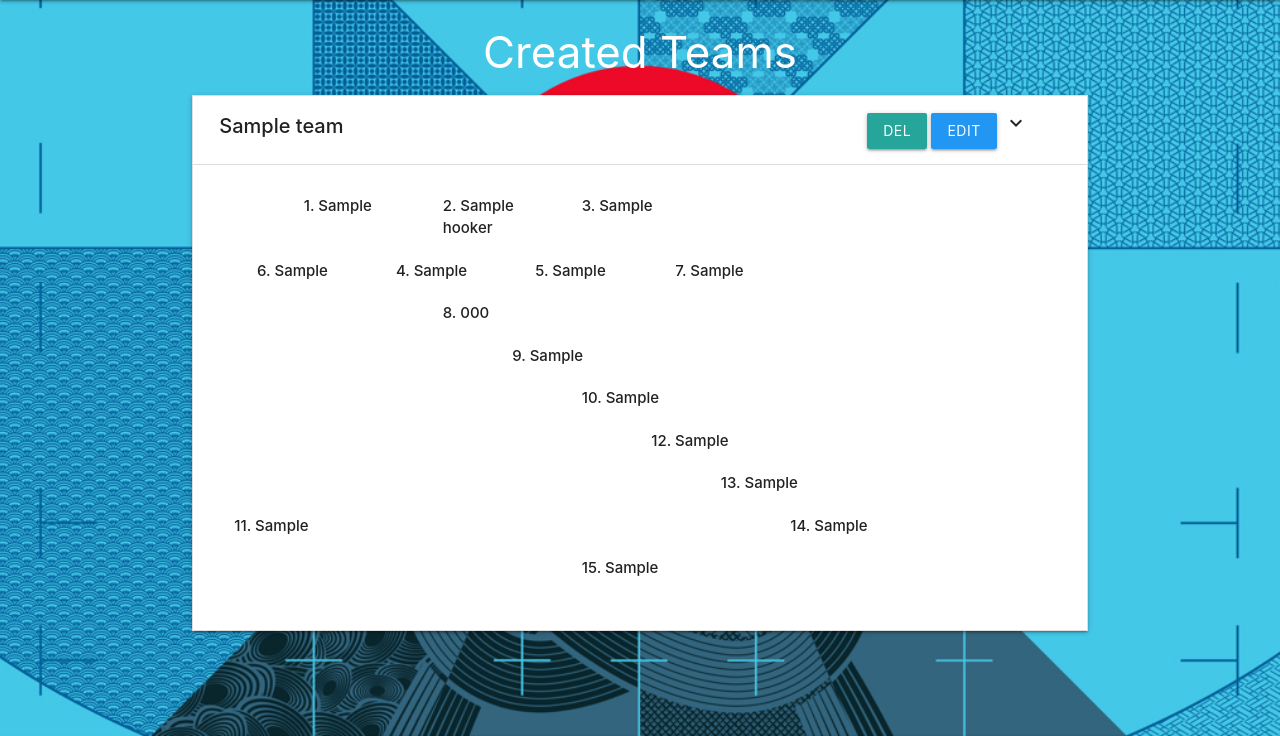
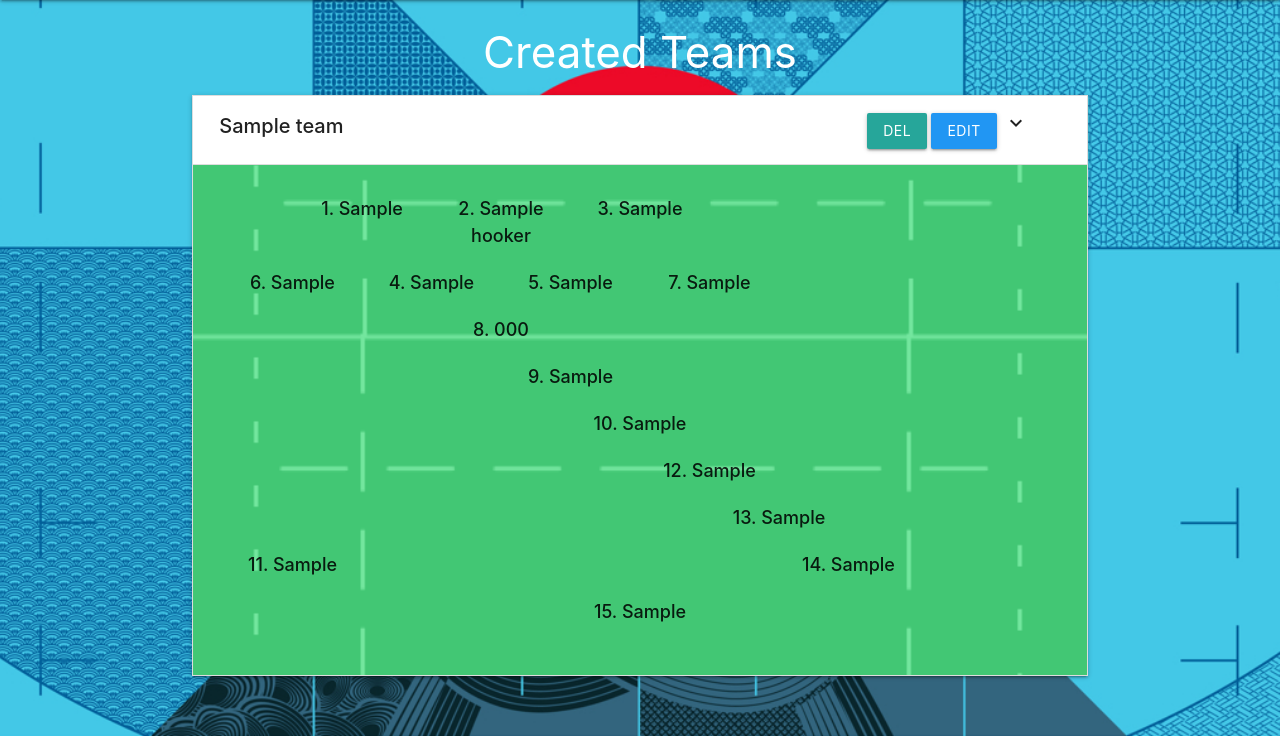
Before and after one commit to StephenWhittington/rugby-world-xv, a Flask app: page / in a window 1280 px wide, after a click that opens the changed part. Shown: the part 64-800 px from the top of the page. Run offline with Flask 2, Linux system fonts and the light colour scheme; a database or web service that is not in the repository returns one stand-in record (values such as "Sample title"); some libraries are stand-ins or nearby versions.

Commit message:
added a background image for collapsible body element and added more styling

```diff
--- a/static/css/style.css
+++ b/static/css/style.css
@@ -8,6 +8,21 @@
     align-items: center;
     position: relative;
     justify-content: center;
+}
+
+.collapsible-body {
+    background: url("../images/rugby_pitch.png") center center fixed;
+    -webkit-background-size: cover;
+    -moz-background-size: cover;
+    -o-background-size: cover;
+    background-size: cover;
+    align-items: center;
+    position: relative;
+    justify-content: center;
+}
+
+.list_size {
+    font-size: 18px;
 }
 
 .select-wrapper {
--- a/templates/manageteam.html
+++ b/templates/manageteam.html
@@ -15,67 +15,67 @@
                 </div>
             </div>
             <div class="collapsible-body">
-                <ul>
+                <ul class="center-align list_size">
                     <div class="row">
-                        <div class="col s2 offset-s1">
+                        <div class="col s12 col m2 offset-m1">
                             <li><strong>1. {{team.loose_head_prop}}</strong></li>
                         </div>
-                        <div class="col s2">
+                        <div class="col s12 col m2">
                             <li><strong>2. {{team.hooker}}</strong></li>
                         </div>
-                        <div class="col s2">
+                        <div class="col s12 col m2">
                             <li><strong>3. {{team.tight_head_prop}}</strong></li>
                         </div>
                     </div>
-                    <div class="row center-align">
-                        <div class="col s2">
+                    <div class="row">
+                        <div class="col s12 col m2">
                             <li><strong>6. {{team.blind_side_flanker}}</strong></li>
                         </div>
-                        <div class="col s2">
+                        <div class="col s12 col m2">
                             <li><strong>4. {{team.second_row}}</strong></li>
                         </div>
-                        <div class="col s2">
+                        <div class="col s12 col m2">
                             <li><strong>5. {{team.second_row_2}}</strong></li>
                         </div>
-                        <div class="col s2">
+                        <div class="col s12 col m2">
                             <li><strong>7. {{team.open_side_flanker}}</strong></li>
                         </div>
                     </div>
                     <div class="row">
-                        <div class="col s2 offset-s3">
+                        <div class="col s12 col m2 offset-m3">
                             <li><strong>8. {{team.number_eight}}</strong></li>
                         </div>
                     </div>
                     <div class="row">
-                        <div class="col s2 offset-s4">
+                        <div class="col s12 col m2 offset-m4">
                             <li><strong>9. {{team.scrum_half}}</strong></li>
                         </div>
                     </div>
                     <div class="row">
-                        <div class="col s2 offset-s5">
+                        <div class="col s12 col m2 offset-m5">
                             <li><strong>10. {{team.fly_half}}</strong></li>
                         </div>
                     </div>
                     <div class="row">
-                        <div class="col s2 offset-s6">
+                        <div class="col s12 col m2 offset-m6">
                             <li><strong>12. {{team.inside_centre}}</strong></li>
                         </div>
                     </div>
                     <div class="row">
-                        <div class="col s2 offset-s7">
+                        <div class="col s12 col m2 offset-m7">
                             <li><strong>13. {{team.outside_centre}}</strong></li>
                         </div>
                     </div>
                     <div class="row">
-                        <div class="col s2">
+                        <div class="col s12 col m2">
                             <li><strong>11. {{team.left_wing}}</strong></li>
                         </div>
-                        <div class="col s2 offset-s6">
+                        <div class="col s12 col m2 offset-m6">
                             <li><strong>14. {{team.right_wing}}</strong></li>
                         </div>
                     </div>
                     <div class="row">
-                        <div class="col s2 offset-s5">
+                        <div class="col s12 col m2 offset-m5">
                             <li><strong>15. {{team.full_back}}</strong></li>
                         </div>
                     </div>
```
Also changed, not shown: static/images/rugby_pitch.png (added).
